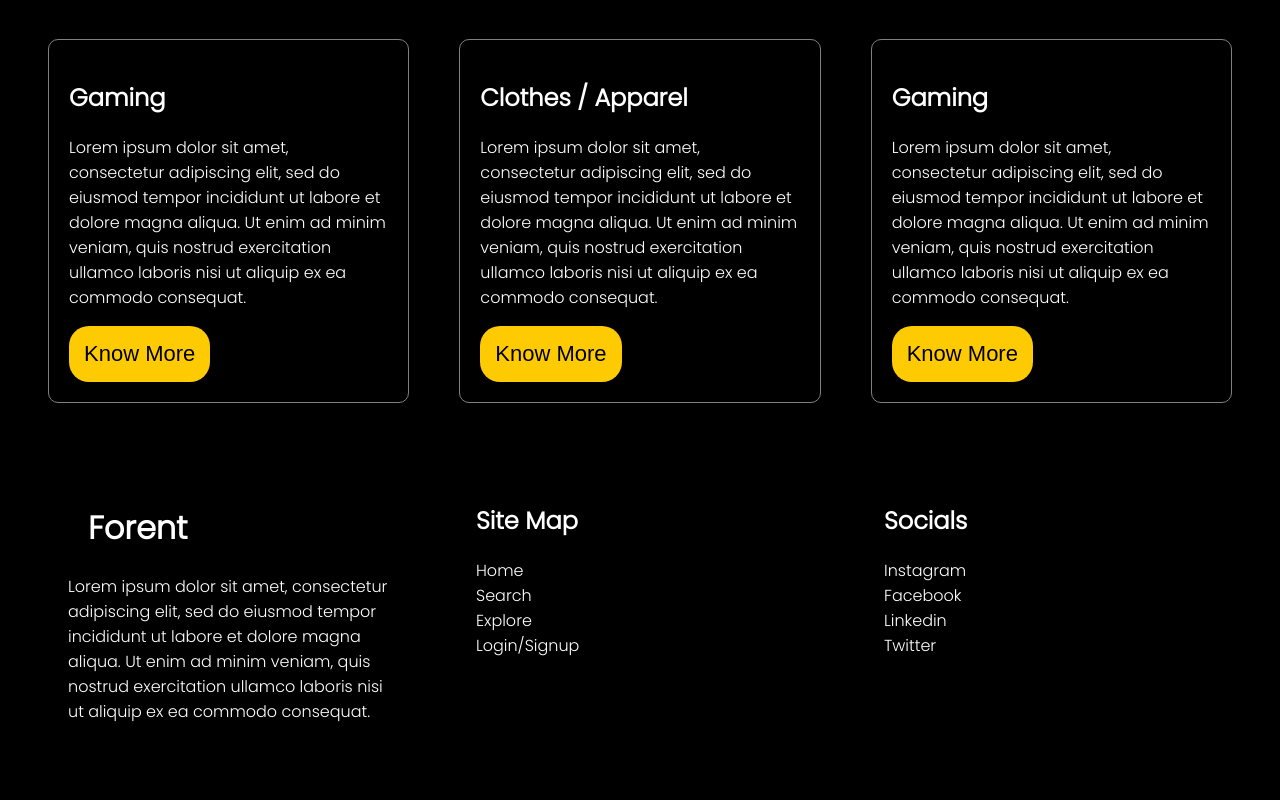
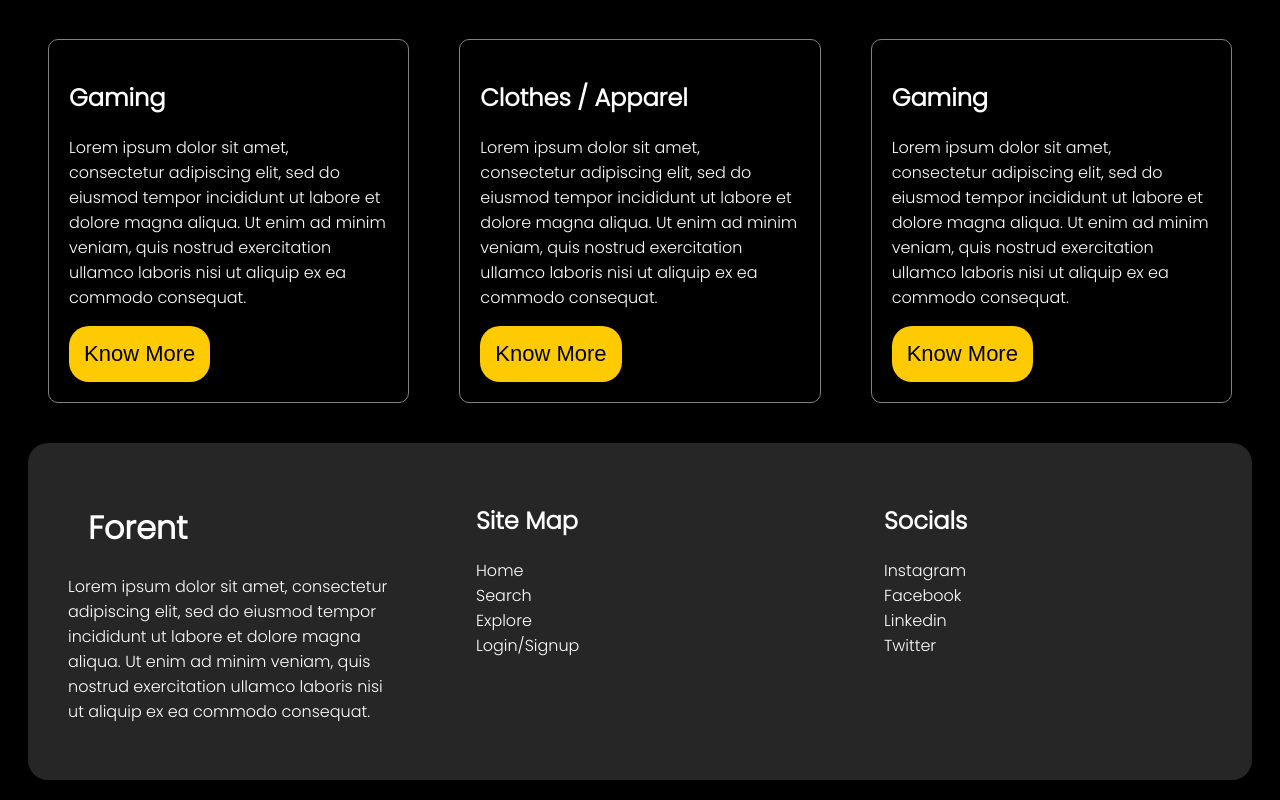
Before and after one commit to Jitender72658/Frontend_Module_Test_June_Modified, a plain HTML site: page index.html in a window 1280 px wide. Shown: the part 1224-2024 px from the top of the page. Drawn offline with Linux system fonts and the light colour scheme.

Commit message:
modified project with corrected footer containing background

```diff
--- a/style.css
+++ b/style.css
@@ -150,15 +150,20 @@ body {
   }
  /* footer */
 .footer{
-   display: flex;
-   justify-content: center;
+    display: flex;
+   justify-content: space-evenly;
    margin:20px;
-   /* border: 1px solid grey; */
-   border-radius: 10px;
+   border:none;
+   border-radius: 20px;
+   background-color: #262626;
 }
-.footer .item{
-    padding:20px;
+.item>a, .item>h1, .item>h2, .item>p{
+  background-color: #262626;
+}
+.footer div{
+   padding:20px;
     margin:20px;
+    background-color: #262626;
 }
 .footer a{
     display: block;
```
